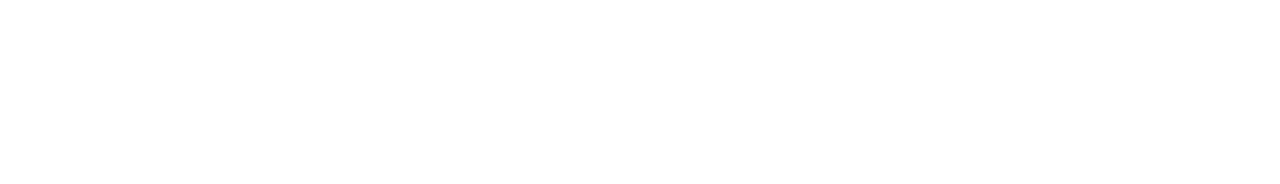
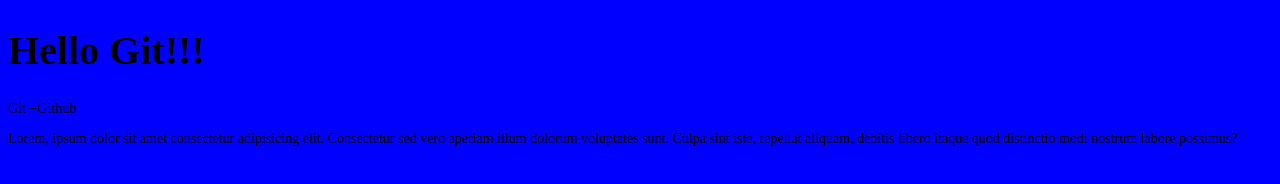
Before and after one commit to ShipaM/git_test, a plain HTML site: page index.html in a window 1280 px wide. Drawn offline with Linux system fonts and the light colour scheme; files that its build step writes are made by us from their sources.

Commit message:
first changes

```diff
--- a/css/style.css
+++ b/css/style.css
@@ -0,0 +1,9 @@
+body{
+    background: blue;
+}
+p{
+    font-size: 14px;
+}
+h1{
+    font-size: 40px;
+}
--- a/index.html
+++ b/index.html
@@ -8,6 +8,8 @@
     <title>Работа с Git.</title>
 </head>
 <body>
-
+    <h1>Hello Git!!!</h1>
+    <p>Git +Github</p>
+    <p>Lorem, ipsum dolor sit amet consectetur adipisicing elit. Consectetur sed vero aperiam illum dolorum voluptates sunt. Culpa sint iste, repellat aliquam, debitis libero itaque quod distinctio modi nostrum labore possimus?</p>
 </body>
 </html>
```
